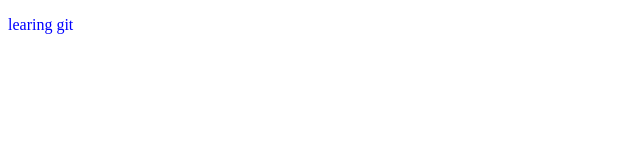
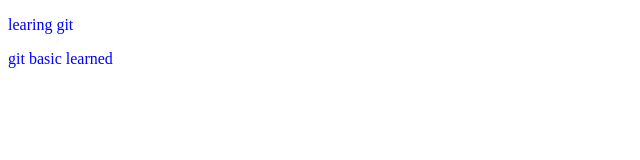
Before and after one commit to ayush-webo/github-git, a plain HTML site: page index.html in a window 1280 px wide. Shown: the full height of the page, 0-640 px from the left. Drawn offline with Linux system fonts and the light colour scheme.

Commit message:
tag added on feature branch

```diff
--- a/index.html
+++ b/index.html
@@ -11,5 +11,8 @@
     <p>
         learing git
     </p>
+    <P>
+        git basic learned
+    </P>
 </body>
 </html>
```
